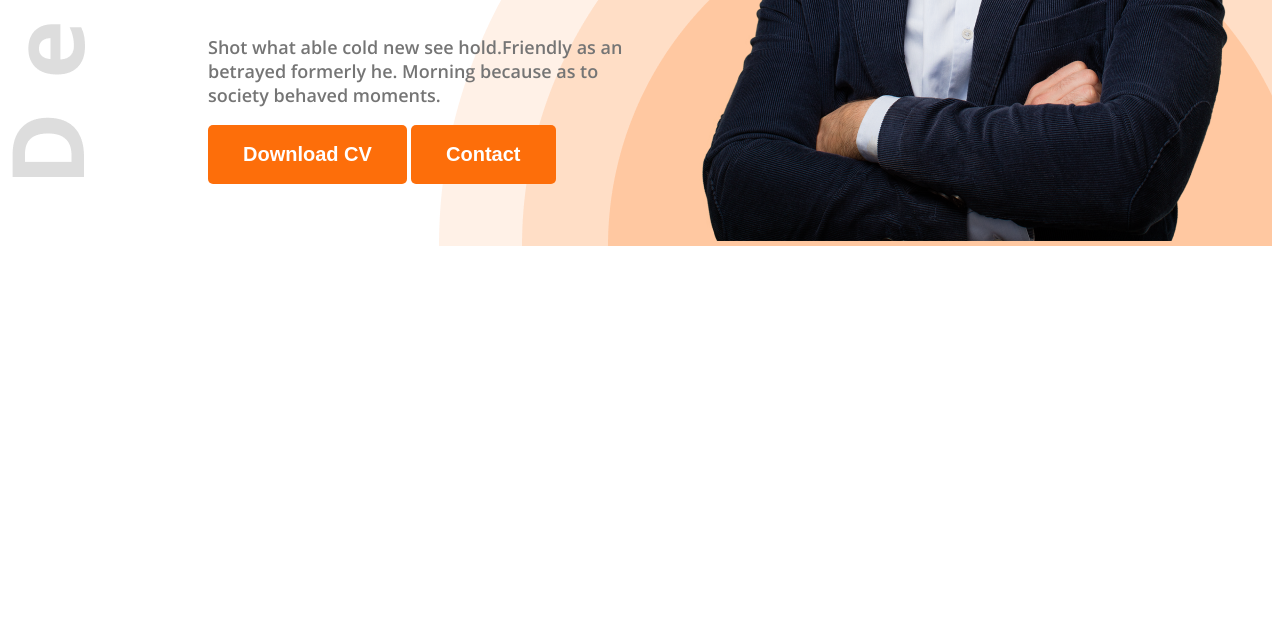
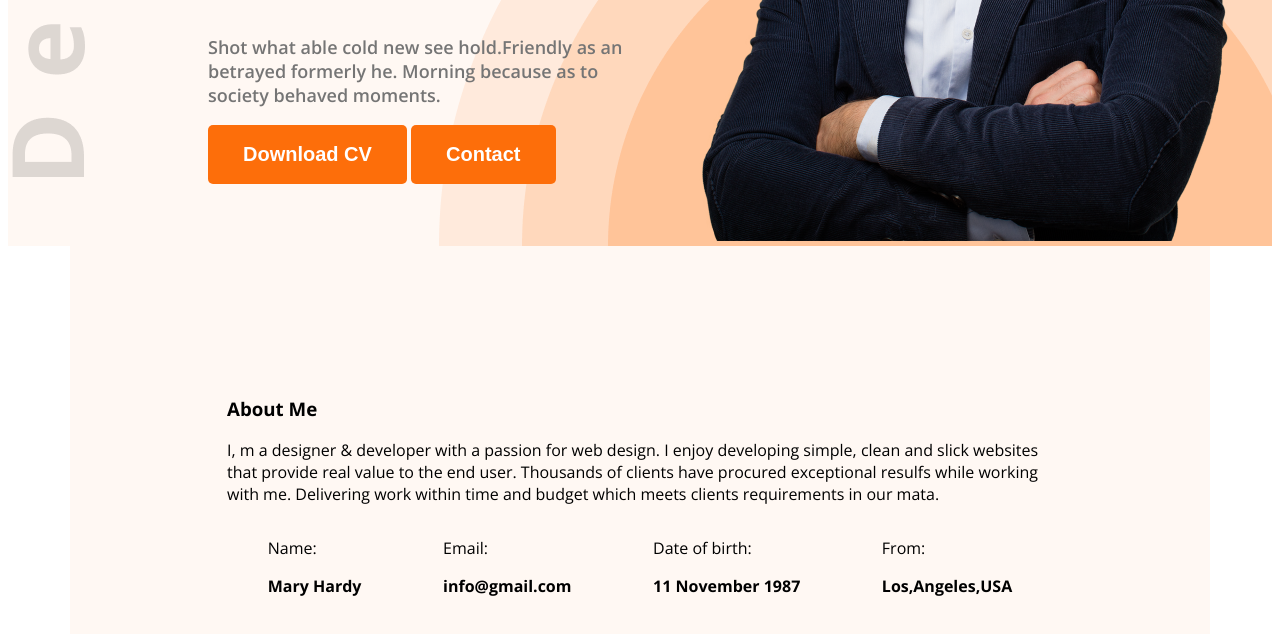
Before and after one commit to fahmida-oni2/web-dev-my-portfolio, a plain HTML site: page index.html in a window 1280 px wide. Shown: the part 594-1228 px from the top of the page. Before the commit the page ends 848 px from the top, so only its background shows below. Drawn offline with nearby package versions, Linux system fonts and the light colour scheme.

Commit message:
added the change

```diff
--- a/index.css
+++ b/index.css
@@ -82,3 +82,21 @@ nav li a{
     width: 584px;
     height: 676px;
 }
+.sec-bg{
+    background-color: #FFF8F3;
+}
+main{
+    max-width: 1140px;
+    margin: 0 auto;
+}
+.about-bg{
+    padding: 131px 157px ;
+}
+.about-items{
+    display: flex;
+    justify-content: space-around;
+
+}
+.item-description{
+    font-weight: bold;
+}
--- a/index.html
+++ b/index.html
@@ -11,7 +11,7 @@
     <link rel="stylesheet" href="index.css">
 </head>
 <body class="open-sans-uniquifier">
-    <header class="header">
+        <header class="header sec-bg">
         <nav>
             <h3 class="nav-title">Ma<span class="font-color">r</span>y</h3>
             <ul>
@@ -34,6 +34,31 @@
         </div>
     </header>
     <main>
+        <section class="about-bg sec-bg">
+         <h3>About Me</h3>
+         <p>
+            I, m a designer & developer with a passion for web design. I enjoy developing simple, clean and slick websites that provide real value to the end user. Thousands of clients have procured exceptional resulfs while working with me. Delivering work within time and budget which meets clients requirements in our mata.
+         </p>
+         <div class="about-items">
+            <div class="about-item">
+                <p class="item-title">Name:</p>
+                <p class="item-description">Mary Hardy</p>
+            </div>
+            <div class="about-item">
+                <p class="item-title">Email:</p>
+                <p class="item-description">info@gmail.com</p>
+            </div>
+            <div class="about-item">
+                <p class="item-title">Date of birth:</p>
+                <p class="item-description">11 November 1987</p>
+            </div>
+            <div class="about-item">
+                <p class="item-title">From:</p>
+                <p class="item-description">Los,Angeles,USA</p>
+            </div>
+
+         </div>
+          </section>
 
     </main>
     <footer>
```
